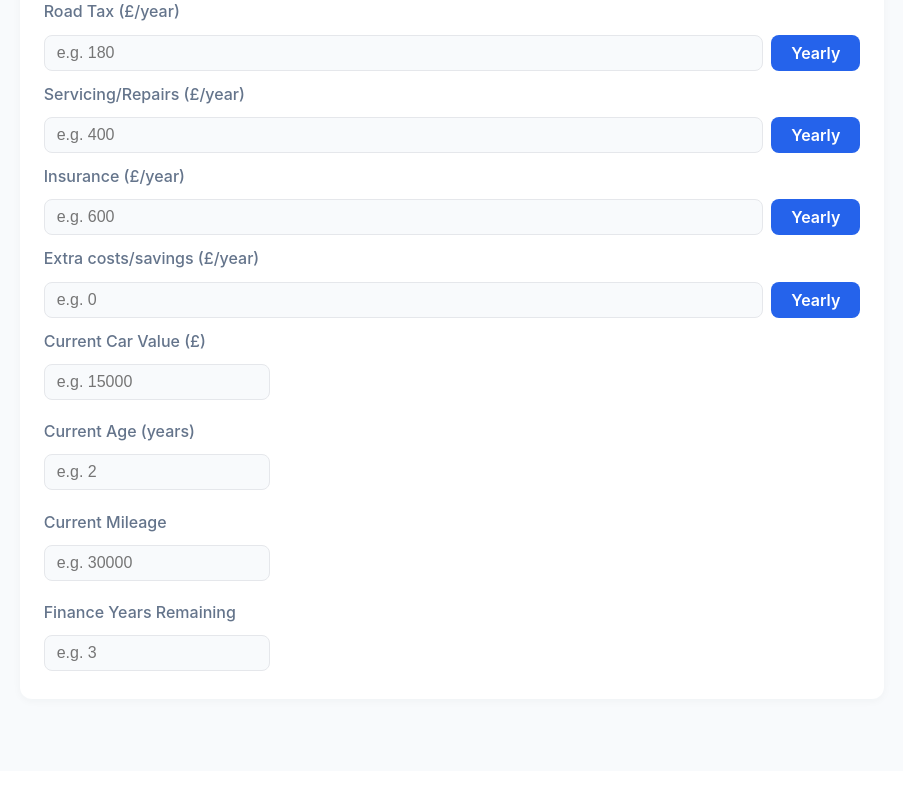
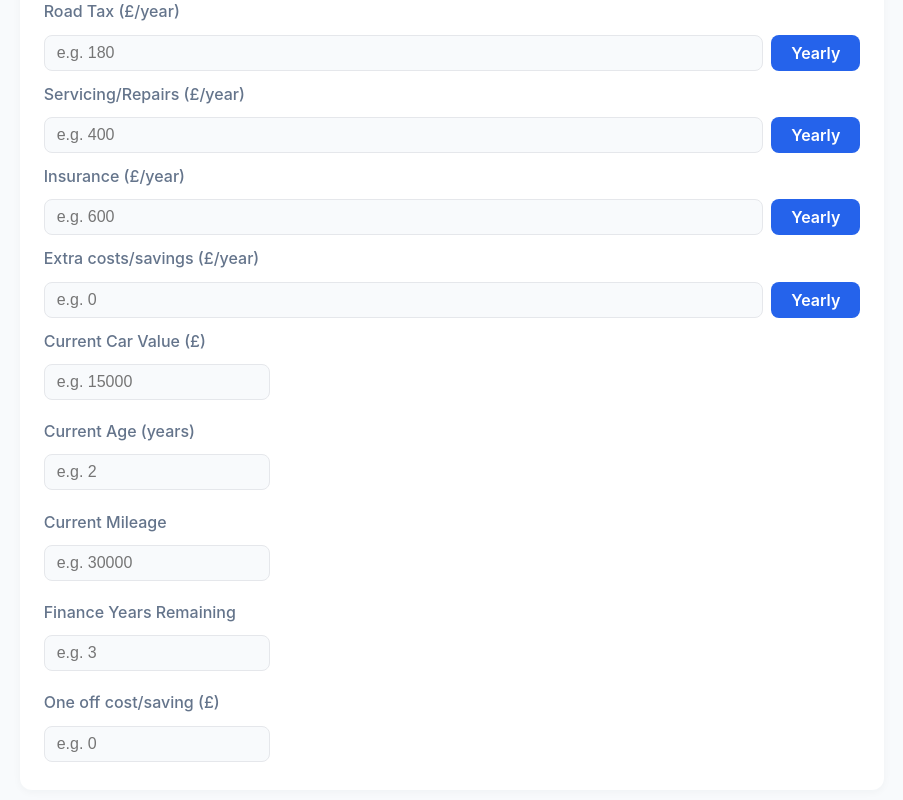
Before and after one commit to nbetts/vibe-finance-planner, a React (Vite) app: page /car-finance in a window 1280 px wide. Shown: the part 689-1489 px from the top of the page, without its empty margins (188-1091 px from the left). Before the commit the page ends 1460 px from the top, so only its background shows below. Built offline with nearby package versions, Linux system fonts and the light colour scheme.

Commit message:
one off extra saving field

```diff
--- a/src/pages/car-finance-planner/index.tsx
+++ b/src/pages/car-finance-planner/index.tsx
@@ -27,6 +27,7 @@ interface CarFormInputs {
   insuranceUnit: Unit;
   extra: string;
   extraUnit: Unit;
+  oneOff: string;
   currentCarValue?: string;
   currentAge?: string;
   currentMileage?: string;
@@ -60,6 +61,7 @@ export default function CarFinancePlanner() {
       insuranceUnit: 'year',
       extra: '',
       extraUnit: 'year',
+      oneOff: '',
     },
     result: null,
   });
@@ -151,12 +153,14 @@ export default function CarFinancePlanner() {
     const forecast = forecastCarValues(value, age, 10, mileage);
     let accumulated = 0;
     let prevValue = value;
+    const oneOff = car.inputs.oneOff && !isNaN(Number(car.inputs.oneOff)) ? Number(car.inputs.oneOff) : 0;
     forecastRows = forecast.map((row, idx) => {
       const maintenance = getYearlyMaintenanceCost(car);
       const depreciation = prevValue - row.value;
       prevValue = row.value;
       const finance = (car.result && idx < years) ? car.result.finance : 0;
-  const yearCost = maintenance + finance;
+      // Add one-off cost only in first year
+      const yearCost = maintenance + finance + (idx === 0 ? oneOff : 0);
       accumulated += yearCost;
       return {
         year: row.age,
@@ -467,7 +471,19 @@ export default function CarFinancePlanner() {
               placeholder="e.g. 3"
               style={{ marginBottom: '0.5rem', maxWidth: 200 }}
             />
-            {/* Removed Calculate and Reset buttons. All inputs are now reactive. */}
+            <label htmlFor="oneOff">One off cost/saving (£)</label>
+            <input
+              id="oneOff"
+              type="number"
+              min="0"
+              value={car.inputs.oneOff}
+              onChange={e => {
+                const newCars = cars.map((c, i) => i === activeTab ? { ...c, inputs: { ...c.inputs, oneOff: e.target.value } } : c);
+                setCars(updateCarResult(newCars as CarTab[], activeTab));
+              }}
+              placeholder="e.g. 0"
+              style={{ marginBottom: '0.5rem', maxWidth: 200 }}
+            />
           </div>
         </form>
         <CarCostBreakdown car={cars[activeTab]} outputUnit={outputUnit} setOutputUnit={setOutputUnit} forecastRows={forecastRows} />
```
